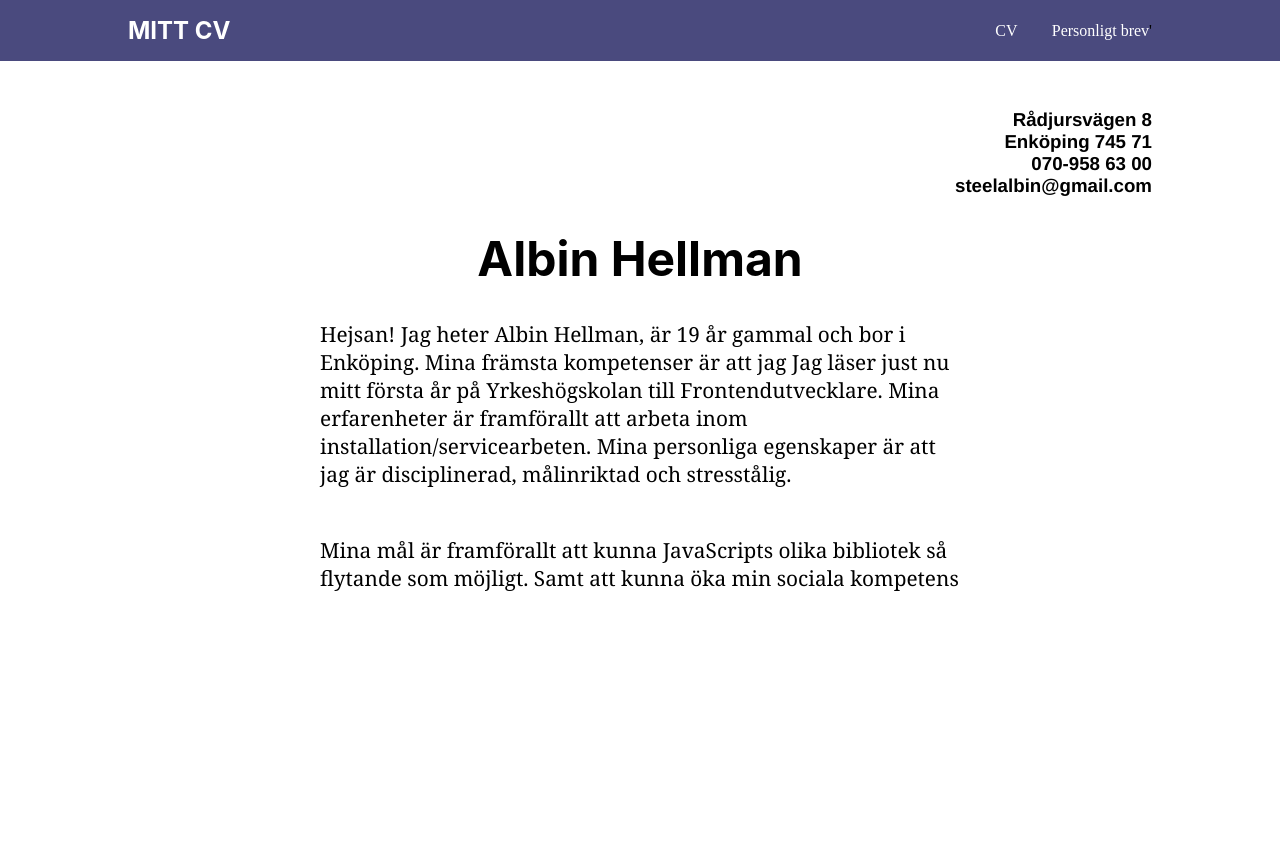
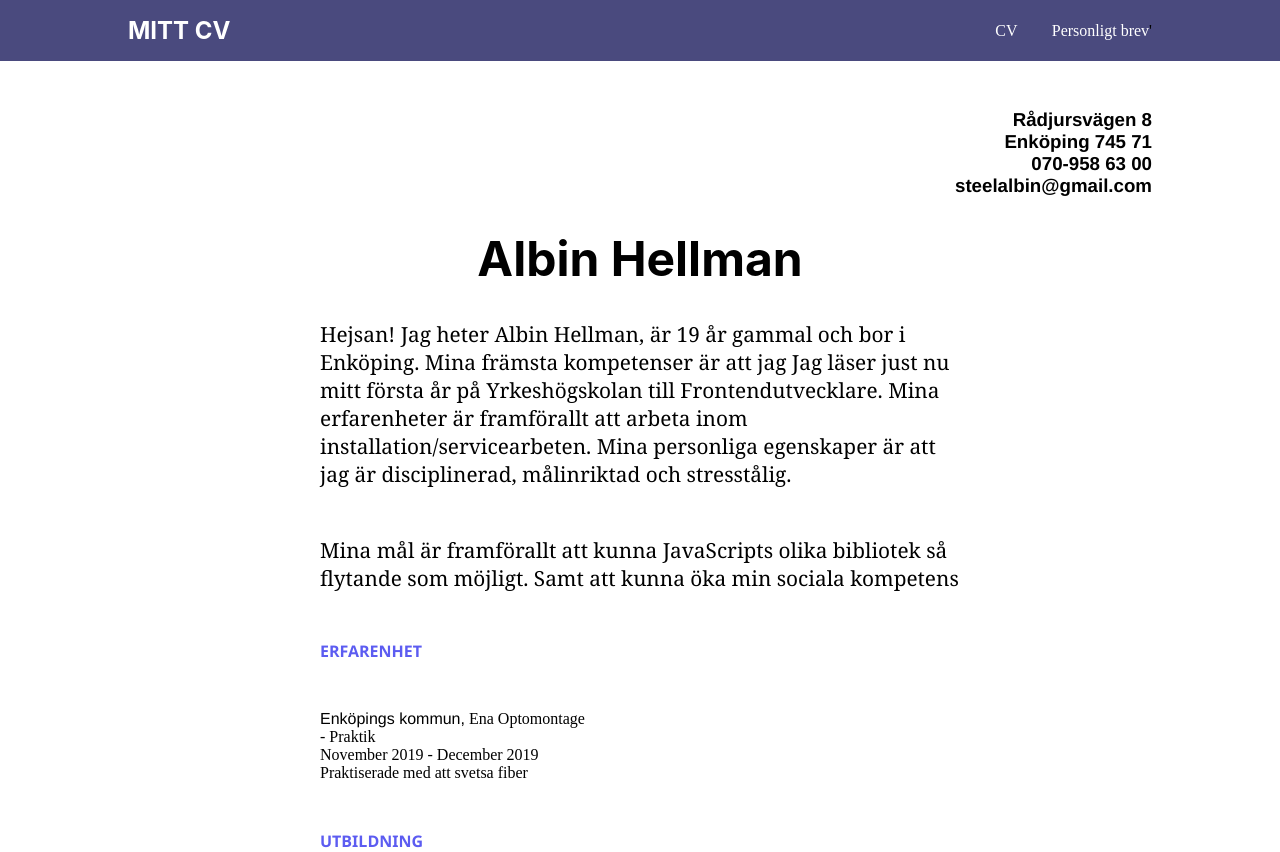
Before and after one commit to AlbinHellman/JavaScript3-Inl-mningsuppgift2, an Angular app in the folder Uppgift2/Uppgift2/: page / in a window 1280 px wide. Before the commit the page ends 800 px from the top, so only its background shows below. Built offline with nearby package versions, Linux system fonts and the light colour scheme.

Commit message:
JavaScript3-Inlämningsuppgift2

```diff
--- a/Uppgift2/Uppgift2/src/app/views/cv/cv.component.css
+++ b/Uppgift2/Uppgift2/src/app/views/cv/cv.component.css
@@ -28,3 +28,19 @@
     font-family: Georgia, 'Times New Roman', Times, serif;
     font-size: 1.3rem;
 }
+
+.blåtext p {
+    margin: 0 auto;
+    width: 40rem;
+    padding-top: 3rem;
+    font-family:'Segoe UI', Tahoma, Geneva, Verdana, sans-serif;
+    font-weight: bold;
+    color: rgb(92, 92, 241);
+}
+
+.text2 {
+    margin: 0 auto;
+    width: 40rem;
+    padding-top: 3rem;
+
+}
--- a/Uppgift2/Uppgift2/src/app/views/cv/cv.component.html
+++ b/Uppgift2/Uppgift2/src/app/views/cv/cv.component.html
@@ -23,3 +23,19 @@
         öka min sociala kompetens
     </p>
 </div>
+
+
+<div class="blåtext">
+    <p>ERFARENHET</p>
+</div>
+
+<div class="text2">
+    <p> <span class="span" style="font-family:'Franklin Gothic Medium', 'Arial Narrow', Arial, sans-serif;">Enköpings kommun,</span> Ena Optomontage</p>
+    <p>- Praktik</p>
+    <p>November 2019 - December 2019</p>
+    <p>Praktiserade med att svetsa fiber</p>
+</div>
+
+<div class="blåtext">
+    <p>UTBILDNING</p>
+</div>
```
